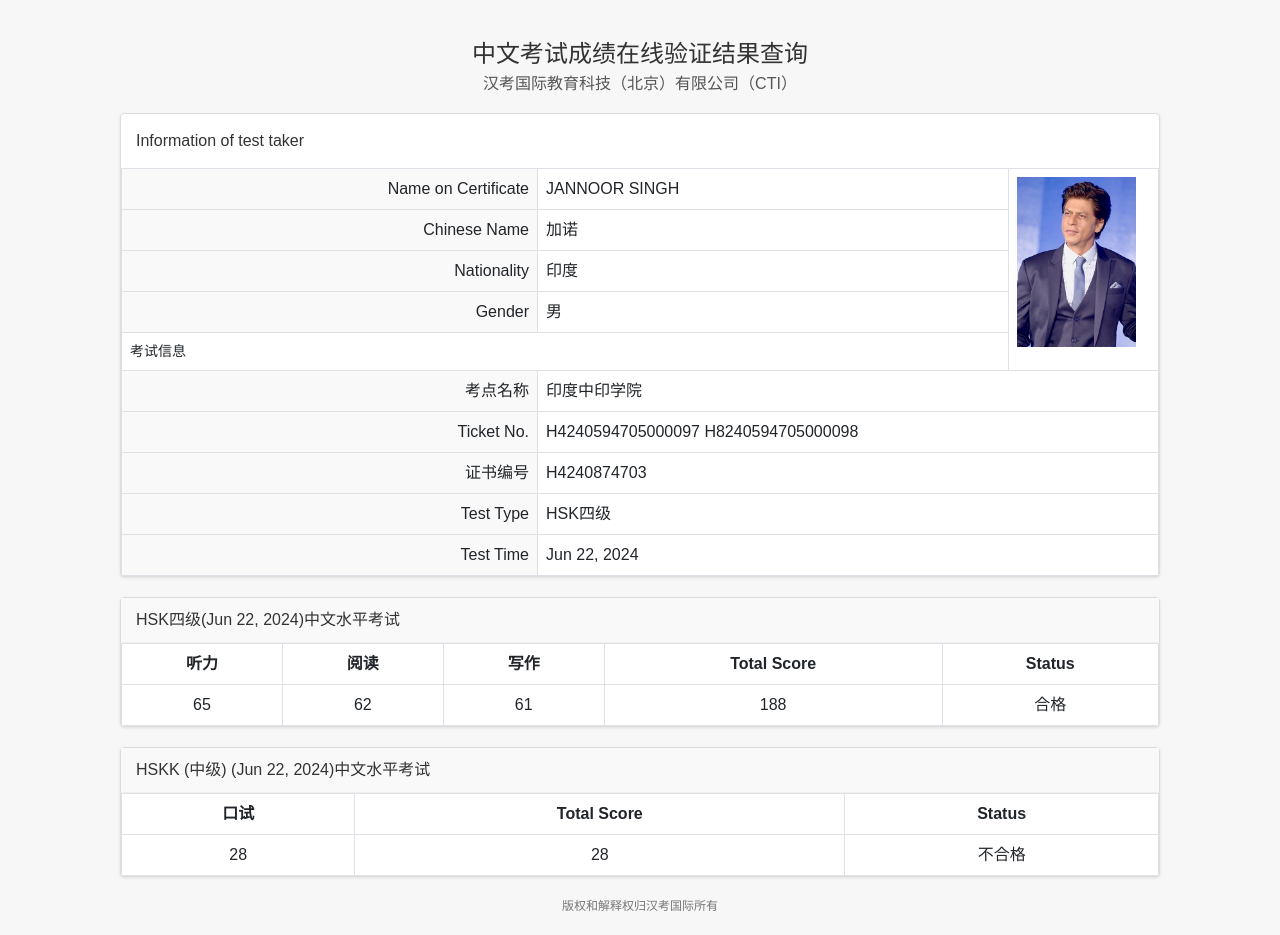
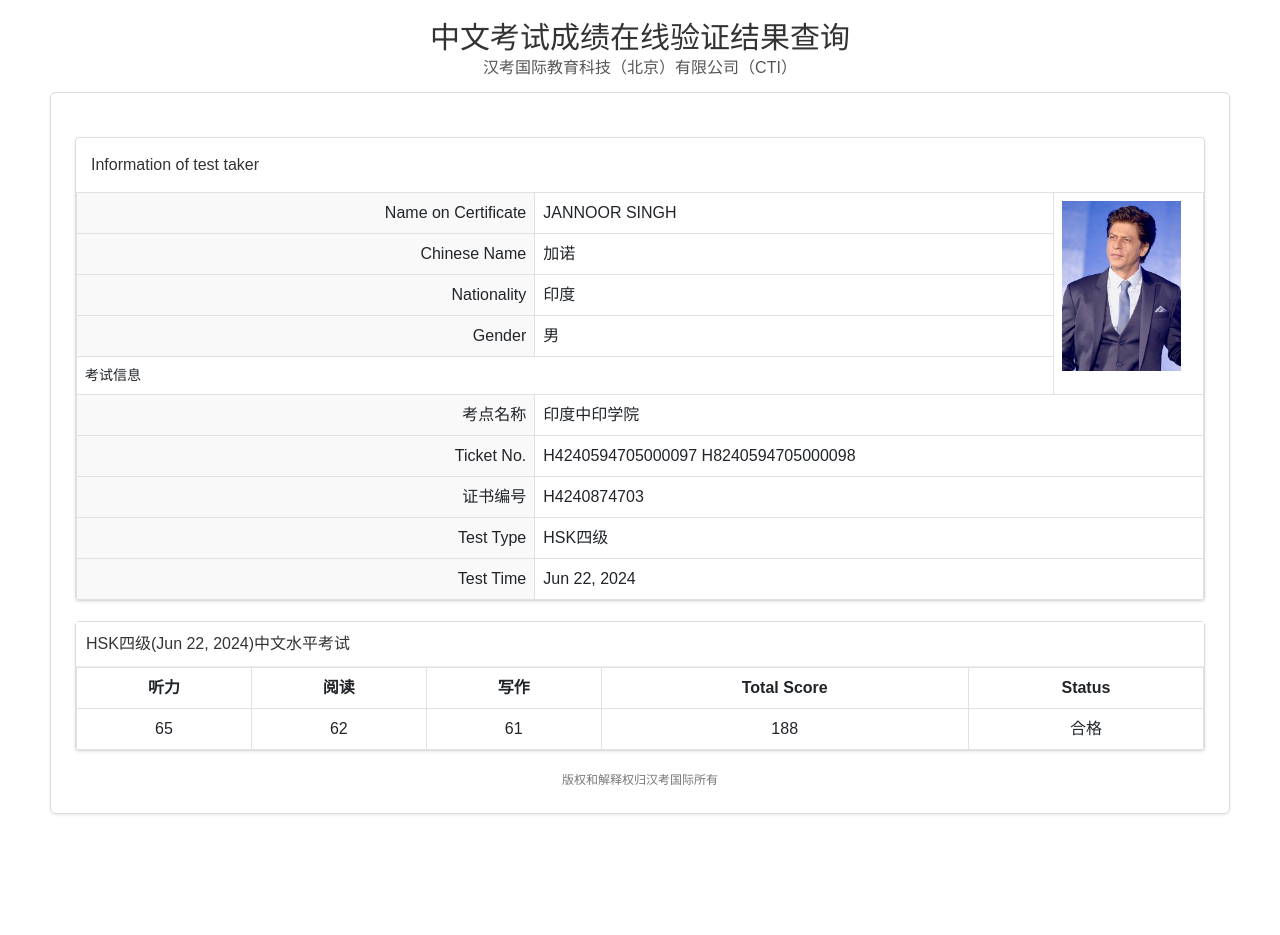
Before and after one commit to sajid199/AbidProject, a plain HTML site: page index.html in a window 1280 px wide. After the commit the page ends 824 px from the top, so only its background shows below. Drawn offline with nearby package versions, Linux system fonts and the light colour scheme.

Commit message:
improved desinged

```diff
--- a/index.html
+++ b/index.html
@@ -3,29 +3,29 @@
 <head>
     <meta charset="UTF-8">
     <meta name="viewport" content="width=device-width, initial-scale=1.0">
-    <title>中文考试成绩在线验证结果查询</title>
+    <title>admin.chinesetest.cn/queryScore.do?sid</title>
     <link href="https://cdnjs.cloudflare.com/ajax/libs/bootstrap/5.3.0/css/bootstrap.min.css" rel="stylesheet">
     <script src="https://cdnjs.cloudflare.com/ajax/libs/jquery/3.6.0/jquery.min.js"></script>
     <script src="https://cdnjs.cloudflare.com/ajax/libs/bootstrap/5.3.0/js/bootstrap.bundle.min.js"></script>
     <style>
         body {
             font-family: Arial, sans-serif;
-            max-width: 1080px;
+            max-width: 1200px;
             margin: 0 auto;
-            padding: 20px;
-            background-color: #f7f7f7;
+            padding: 10px;
+            background-color: #fff;
             color: #333;
         }
-        h1, h2 {
+        h2, h4{
             text-align: center;
-            margin-bottom: 5px;
-            font-weight: normal;
-        }
-        h1 {
-            font-size: 24px;
-            margin-top: 20px;
+            margin-bottom: 2px;
+            font-weight: 500;
         }
         h2 {
+            font-size: 30px;
+            margin-top: 10px;
+        }
+        h4 {
             font-size: 16px;
             color: #555;
             margin-bottom: 15px;
@@ -45,8 +45,8 @@
             text-align: right !important;
         }
         .exam-title {
-            padding: 10px 15px;
-            background-color: #f9f9f9;
+            padding: 10px 10px;
+            background-color: #fff;
             font-weight: normal;
             border-bottom: 1px solid #eee;
         }
@@ -64,11 +64,19 @@
         .panel-body {
             padding: 15px;
         }
+        .outer-box{
+            border: 1px solid #ddd;
+            box-shadow: 0 1px 3px rgba(0,0,0,0.1);
+            padding: 24px;
+            border-radius: 6px;
+}
+
+
     </style>
 </head>
 <body>
-    <h1>中文考试成绩在线验证结果查询</h1>
-    <h2>汉考国际教育科技（北京）有限公司（CTI）</h2>
+    <h2>中文考试成绩在线验证结果查询</h2>
+    <h4>汉考国际教育科技（北京）有限公司（CTI）</h4>
 
     <div id="result"></div>
 
@@ -125,7 +133,8 @@
 
             // Generate HTML using student data with simple Bootstrap table structure
             const html = `
-                <div class="main-container">
+             <div class="outer-box">
+                 <div class="main-container">
                     <div class="panel-body">
 					Information of test taker
 				</div>
@@ -201,27 +210,7 @@
                     </table>
                 </div>
 
-                <div class="main-container">
-                    <div class="exam-title">HSKK (${student['HSKK Level'] || '中级'}) (${testDate})中文水平考试</div>
-                    <table class="table table-bordered mb-0">
-                        <thead>
-                            <tr>
-                                <th class="text-center">口试</th>
-                                <th class="text-center">Total Score</th>
-                                <th class="text-center">Status</th>
-                            </tr>
-                        </thead>
-                        <tbody>
-                            <tr>
-                                <td class="text-center">${student['HSKK Speaking'] || ''}</td>
-                                <td class="text-center">${student['HSKK Total'] || ''}</td>
-                                <td class="text-center">${student['HSKK Status'] || ''}</td>
-                            </tr>
-                        </tbody>
-                    </table>
-                </div>
-
-                <div class="footer">版权和解释权归汉考国际所有</div>
+                <div class="footer">版权和解释权归汉考国际所有</div></div>
             `;
 
             $('#result').html(html);
```
